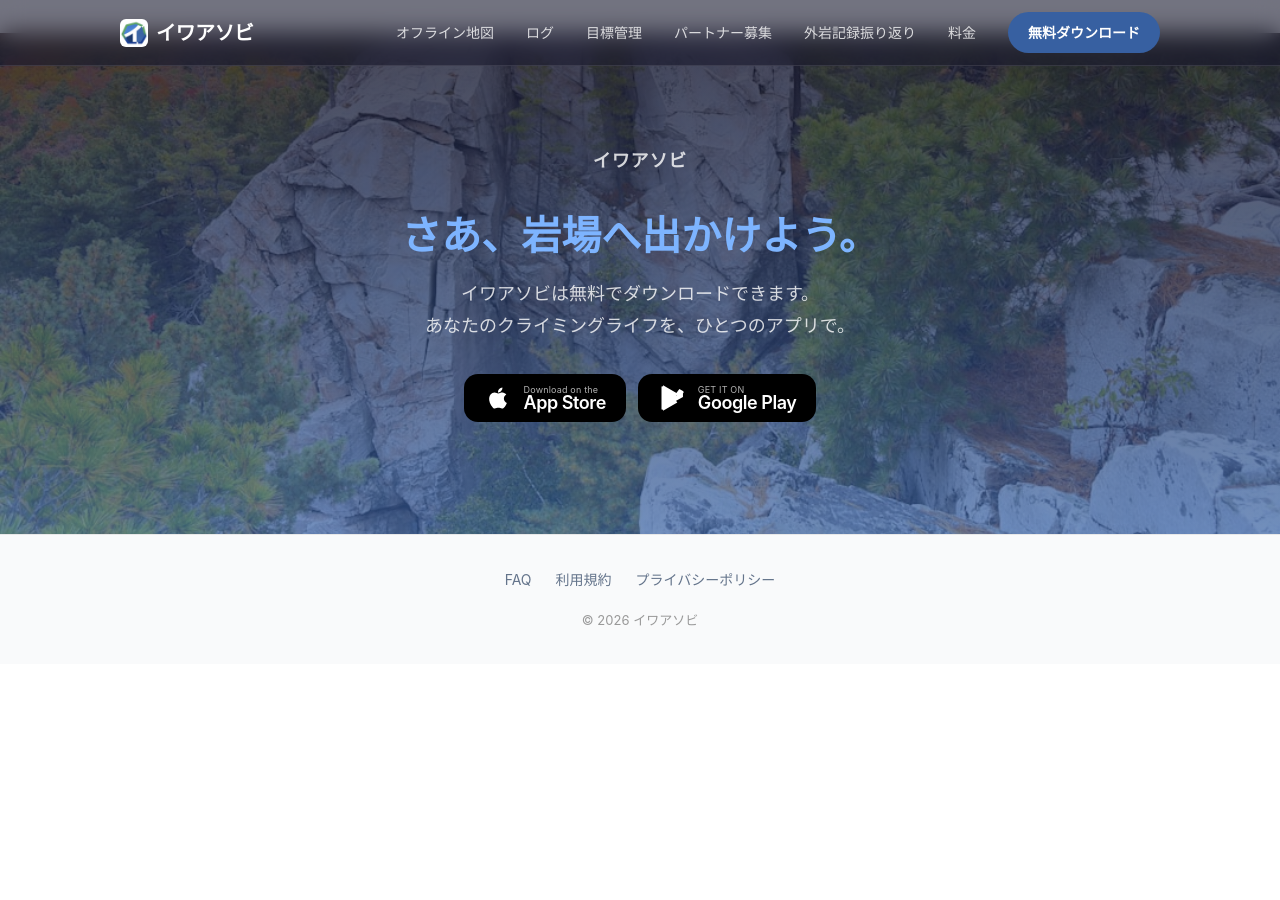
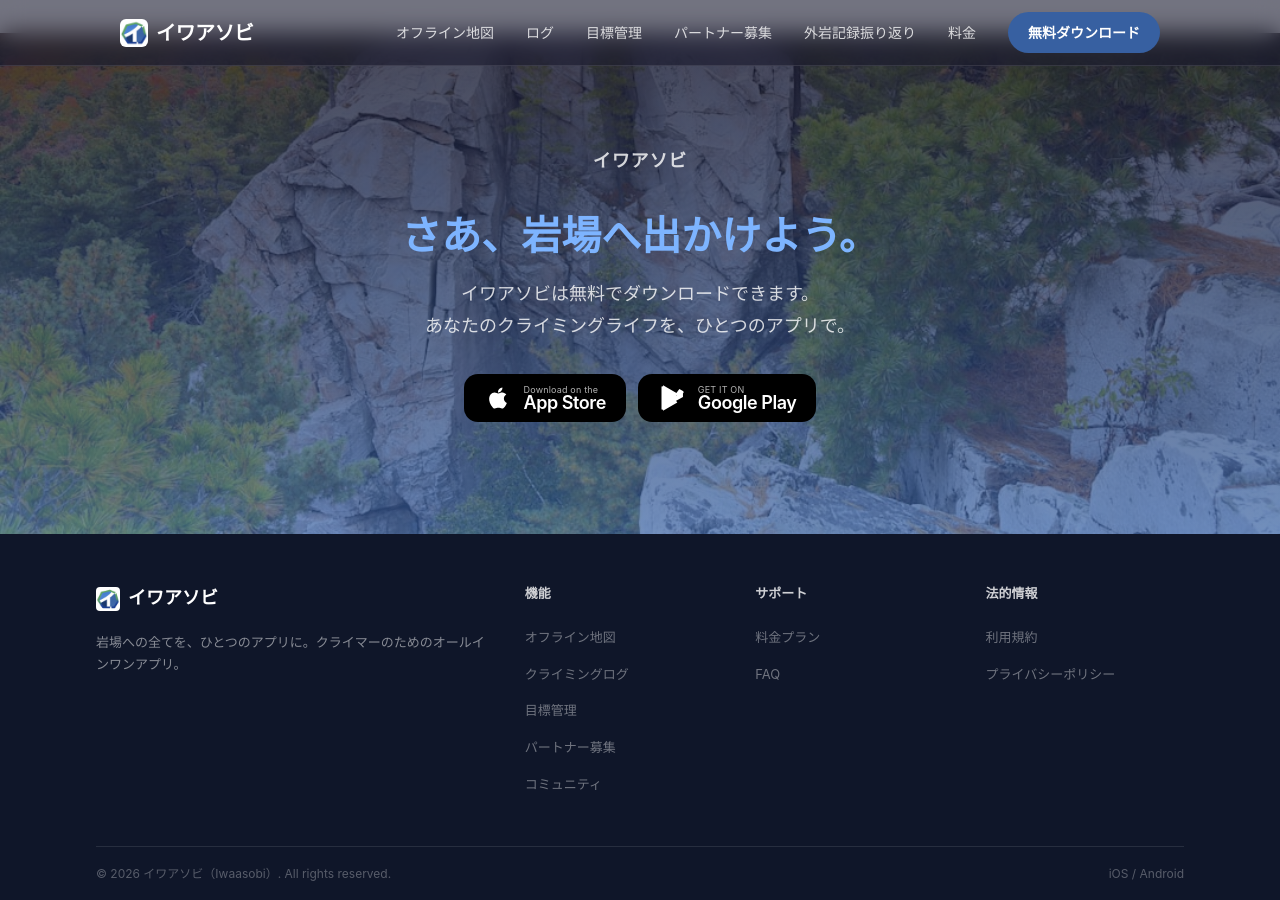
Before and after one commit to YoshiHotta/iwaasobi-website, a Jekyll site: the page built from index.md, in a window 1280 px wide and 900 px high, scrolled down 5922 px. Built offline with Jekyll 4.4.1, drawn with Linux system fonts in a browser that asks for light colours; before the commit the page ends 6586 px from its top, so only the background shows below that.

Commit message:
フッターをFigmaデザインのダーク4カラムレイアウトに変更
- ダーク背景(#0f1629)の4カラムグリッドレイアウトに刷新
- ブランド列: ロゴ+アプリ説明
- 機能列: オフライン地図、クライミングログ、目標管理、パートナー募集、コミュニティ
- サポート列: 料金プラン、FAQ
- 法的情報列: 利用規約、プライバシーポリシー
- ボトムバー: コピーライト + iOS/Android表記

Co-Authored-By: Claude Opus 4.6 <noreply@anthropic.com>

```diff
--- a/_includes/footer.html
+++ b/_includes/footer.html
@@ -1,10 +1,41 @@
 <footer class="site-footer">
   <div class="footer-container">
-    <div class="footer-links">
-      <a href="{{ '/faq' | relative_url }}">FAQ</a>
-      <a href="{{ '/terms' | relative_url }}">利用規約</a>
-      <a href="{{ '/privacy-policy' | relative_url }}">プライバシーポリシー</a>
+    <div class="footer-grid">
+      <div class="footer-brand">
+        <div class="footer-brand-header">
+          <img src="{{ '/assets/images/logo.png' | relative_url }}" alt="イワアソビ" width="24" height="24">
+          <span>イワアソビ</span>
+        </div>
+        <p class="footer-brand-desc">岩場への全てを、ひとつのアプリに。クライマーのためのオールインワンアプリ。</p>
+      </div>
+      <div class="footer-col">
+        <h4>機能</h4>
+        <ul>
+          <li><a href="{{ '/' | relative_url }}#offline-map">オフライン地図</a></li>
+          <li><a href="{{ '/' | relative_url }}#climbing-log">クライミングログ</a></li>
+          <li><a href="{{ '/' | relative_url }}#goal">目標管理</a></li>
+          <li><a href="{{ '/' | relative_url }}#partner">パートナー募集</a></li>
+          <li><a href="{{ '/' | relative_url }}#outdoor-review">コミュニティ</a></li>
+        </ul>
+      </div>
+      <div class="footer-col">
+        <h4>サポート</h4>
+        <ul>
+          <li><a href="{{ '/pricing' | relative_url }}">料金プラン</a></li>
+          <li><a href="{{ '/faq' | relative_url }}">FAQ</a></li>
+        </ul>
+      </div>
+      <div class="footer-col">
+        <h4>法的情報</h4>
+        <ul>
+          <li><a href="{{ '/terms' | relative_url }}">利用規約</a></li>
+          <li><a href="{{ '/privacy-policy' | relative_url }}">プライバシーポリシー</a></li>
+        </ul>
+      </div>
     </div>
-    <p class="footer-copy">&copy; {{ site.time | date: '%Y' }} イワアソビ</p>
+    <div class="footer-bottom">
+      <p>&copy; {{ site.time | date: '%Y' }} イワアソビ（Iwaasobi）. All rights reserved.</p>
+      <p>iOS / Android</p>
+    </div>
   </div>
 </footer>
--- a/_sass/_layout.scss
+++ b/_sass/_layout.scss
@@ -952,33 +952,88 @@
 // Footer
 // ============================================
 .site-footer {
-  border-top: 1px solid #e8e8e8;
-  background-color: #f9fafb;
-  padding: 2rem 1.5rem;
+  background-color: #0f1629;
+  padding: 3rem 1.5rem 0;
 }
 
 .footer-container {
   max-width: 1088px;
   margin: 0 auto;
-  text-align: center;
 }
 
-.footer-links {
+.footer-grid {
+  display: grid;
+  grid-template-columns: 2fr 1fr 1fr 1fr;
+  gap: 2rem;
+  padding-bottom: 2.5rem;
+}
+
+.footer-brand-header {
   display: flex;
-  justify-content: center;
-  gap: 1.5rem;
+  align-items: center;
+  gap: 0.5rem;
   margin-bottom: 1rem;
 
-  a {
-    font-size: 0.875rem;
-    color: #64748b;
+  span {
+    font-size: 1.125rem;
+    font-weight: 700;
+    color: #fff;
+  }
+
+  img {
+    border-radius: 4px;
   }
 }
 
-.footer-copy {
+.footer-brand-desc {
   font-size: 0.8125rem;
-  color: #999;
+  color: rgba(255, 255, 255, 0.5);
+  line-height: 1.7;
   margin-bottom: 0;
+}
+
+.footer-col {
+  h4 {
+    font-size: 0.8125rem;
+    font-weight: 600;
+    color: rgba(255, 255, 255, 0.8);
+    margin-bottom: 1rem;
+    margin-top: 0;
+  }
+
+  ul {
+    list-style: none;
+    padding-left: 0;
+    margin-bottom: 0;
+  }
+
+  li {
+    margin-bottom: 0.5rem;
+  }
+
+  a {
+    font-size: 0.8125rem;
+    color: rgba(255, 255, 255, 0.4);
+
+    &:hover {
+      color: rgba(255, 255, 255, 0.7);
+      text-decoration: none;
+    }
+  }
+}
+
+.footer-bottom {
+  display: flex;
+  justify-content: space-between;
+  align-items: center;
+  border-top: 1px solid rgba(255, 255, 255, 0.1);
+  padding: 1rem 0;
+
+  p {
+    font-size: 0.75rem;
+    color: rgba(255, 255, 255, 0.3);
+    margin-bottom: 0;
+  }
 }
 
 // ============================================
@@ -1136,8 +1191,14 @@
     font-size: 1rem;
   }
 
-  .footer-links {
+  .footer-grid {
+    grid-template-columns: 1fr 1fr;
+    gap: 2rem 1rem;
+  }
+
+  .footer-bottom {
     flex-direction: column;
     gap: 0.5rem;
+    text-align: center;
   }
 }
```
